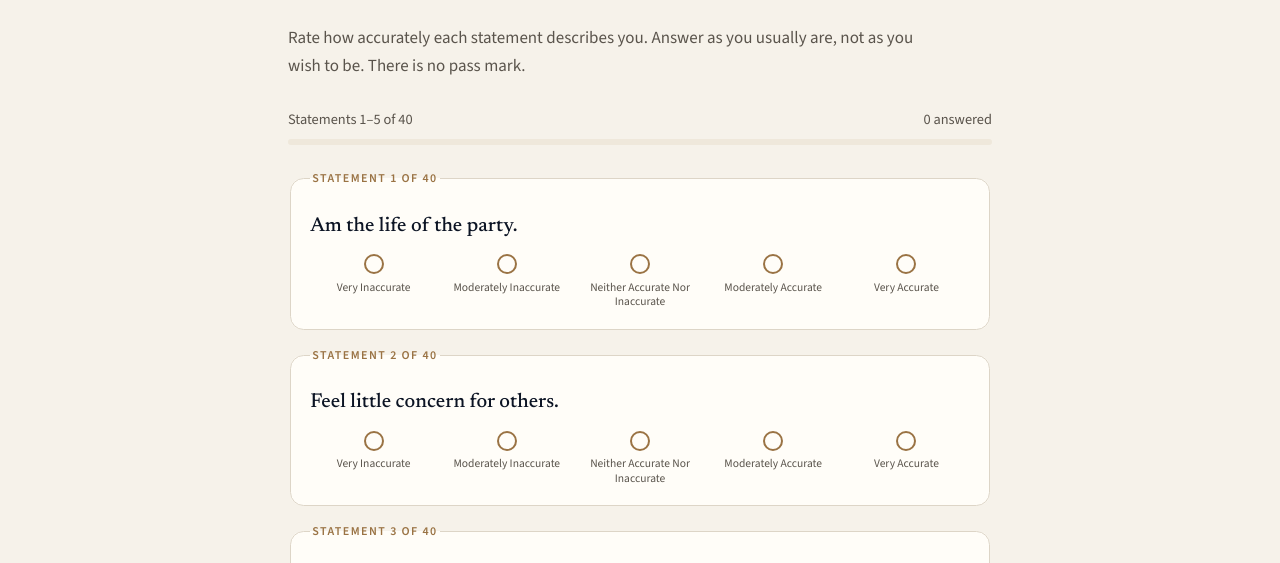
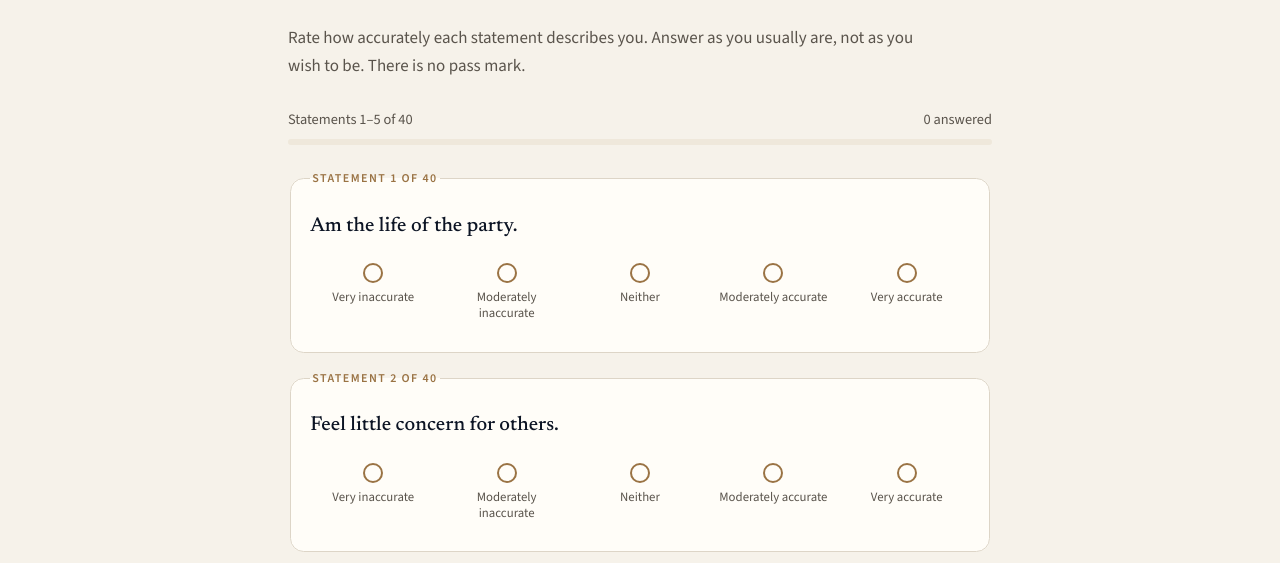
Before and after one commit to elijahtingmk/types-preview, a plain HTML site: page test.html in a window 1280 px wide. Shown: the part 231-794 px from the top of the page. Drawn offline with nearby package versions, Linux system fonts and the light colour scheme.

Commit message:
Show full answer-scale labels on every screen size.
Replace the VI/MI/Mid/MA/VA abbreviations with plain wording, and stack the options on small screens so the labels stay readable.

```diff
--- a/css/styles.css
+++ b/css/styles.css
@@ -304,24 +304,30 @@ p:last-child { margin-bottom: 0; }
   line-height: 1.35;
 }
 .scale {
-  display: grid;
-  grid-template-columns: repeat(5, 1fr);
+  display: flex;
+  flex-direction: column;
   gap: 0.4rem;
 }
 .scale label {
   display: flex;
-  flex-direction: column;
+  flex-direction: row;
   align-items: center;
-  gap: 0.35rem;
-  font-size: 0.72rem;
-  line-height: 1.25;
-  text-align: center;
-  color: var(--muted);
+  gap: 0.7rem;
+  min-height: 2.75rem;
+  padding: 0.55rem 0.75rem;
+  border: 1px solid var(--line);
+  border-radius: 0.55rem;
+  font-size: 0.95rem;
+  line-height: 1.3;
+  text-align: left;
+  color: var(--navy);
   cursor: pointer;
   margin: 0;
+  background: var(--white);
 }
 .scale input {
   appearance: none;
+  flex: 0 0 1.25rem;
   width: 1.25rem;
   height: 1.25rem;
   border: 2px solid var(--copper);
@@ -336,14 +342,37 @@ p:last-child { margin-bottom: 0; }
   border-color: var(--navy);
 }
 .scale input:focus-visible { outline: 2px solid var(--focus); outline-offset: 2px; }
-.scale label:has(input:checked) { color: var(--navy); font-weight: 600; }
-@media (max-width: 639px) {
-  .scale label .full { display: none; }
-  .scale label .short { display: block; }
+.scale label:has(input:checked) {
+  color: var(--navy);
+  font-weight: 600;
+  border-color: var(--navy);
+  background: var(--paper);
 }
-@media (min-width: 640px) {
-  .scale label .short { display: none; }
-  .scale label .full { display: block; }
+@media (min-width: 720px) {
+  .scale {
+    display: grid;
+    grid-template-columns: repeat(5, 1fr);
+    gap: 0.45rem;
+  }
+  .scale label {
+    flex-direction: column;
+    justify-content: flex-start;
+    align-items: center;
+    gap: 0.4rem;
+    min-height: 0;
+    padding: 0.55rem 0.35rem 0.65rem;
+    border: none;
+    background: transparent;
+    font-size: 0.8rem;
+    line-height: 1.25;
+    text-align: center;
+    color: var(--muted);
+  }
+  .scale label:has(input:checked) {
+    background: transparent;
+    font-weight: 600;
+    color: var(--navy);
+  }
 }
 
 .test-nav {
--- a/js/test.js
+++ b/js/test.js
@@ -1,11 +1,11 @@
 (function () {
   const PAGE_SIZE = 5;
   const OPTIONS = [
-    { value: 1, full: "Very Inaccurate", short: "VI" },
-    { value: 2, full: "Moderately Inaccurate", short: "MI" },
-    { value: 3, full: "Neither Accurate Nor Inaccurate", short: "Mid" },
-    { value: 4, full: "Moderately Accurate", short: "MA" },
-    { value: 5, full: "Very Accurate", short: "VA" }
+    { value: 1, label: "Very inaccurate" },
+    { value: 2, label: "Moderately inaccurate" },
+    { value: 3, label: "Neither" },
+    { value: 4, label: "Moderately accurate" },
+    { value: 5, label: "Very accurate" }
   ];
 
   const answers = {};
@@ -56,10 +56,8 @@
             opt.value +
             '"' +
             checked +
-            '><span class="full">' +
-            opt.full +
-            '</span><span class="short">' +
-            opt.short +
+            "><span>" +
+            opt.label +
             "</span></label>"
           );
         }).join("");
--- a/test.html
+++ b/test.html
@@ -10,7 +10,7 @@
   <link rel="preconnect" href="https://fonts.googleapis.com">
   <link rel="preconnect" href="https://fonts.gstatic.com" crossorigin>
   <link href="https://fonts.googleapis.com/css2?family=Newsreader:ital,opsz,wght@0,6..72,500;0,6..72,600;1,6..72,450;1,6..72,500&family=Source+Sans+3:ital,wght@0,400;0,500;0,600;0,700;1,400&display=swap" rel="stylesheet">
-  <link rel="stylesheet" href="css/styles.css">
+  <link rel="stylesheet" href="css/styles.css?v=2">
 </head>
 <body>
   <a class="skip" href="#main">Skip to content</a>
@@ -37,6 +37,6 @@
   <script src="js/chrome.js"></script>
   <script src="js/items.js"></script>
   <script src="js/score.js"></script>
-  <script src="js/test.js"></script>
+  <script src="js/test.js?v=2"></script>
 </body>
 </html>
```
